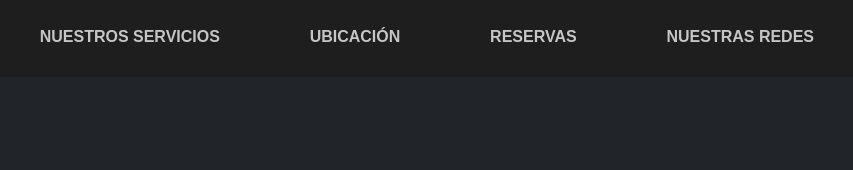
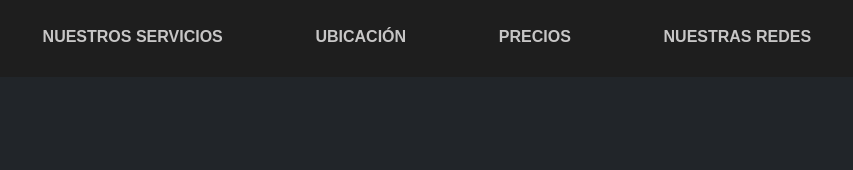
Before and after one commit to coni0805/Barberia-The-Crown, a plain HTML site: page contacto.html in a window 1280 px wide. Shown: the part 170-340 px from the top of the page, 183-1036 px from the left. Drawn offline with nearby package versions, Linux system fonts and the light colour scheme.

Commit message:
Update contacto.html

```diff
--- a/contacto.html
+++ b/contacto.html
@@ -23,7 +23,7 @@
                     <a href="index.html">INICIO</a>
                     <a href="servicios.html">NUESTROS SERVICIOS</a>
                     <a href="index.html#ubicación">UBICACIÓN</a>
-                    <a href="index.html#reservas">RESERVAS</a>
+                    <a href="Precios.html">PRECIOS</a>
                     <a href="#redes">NUESTRAS REDES</a>
                     <a href="contacto.html">CONTACTO</a>
             </div>
```
